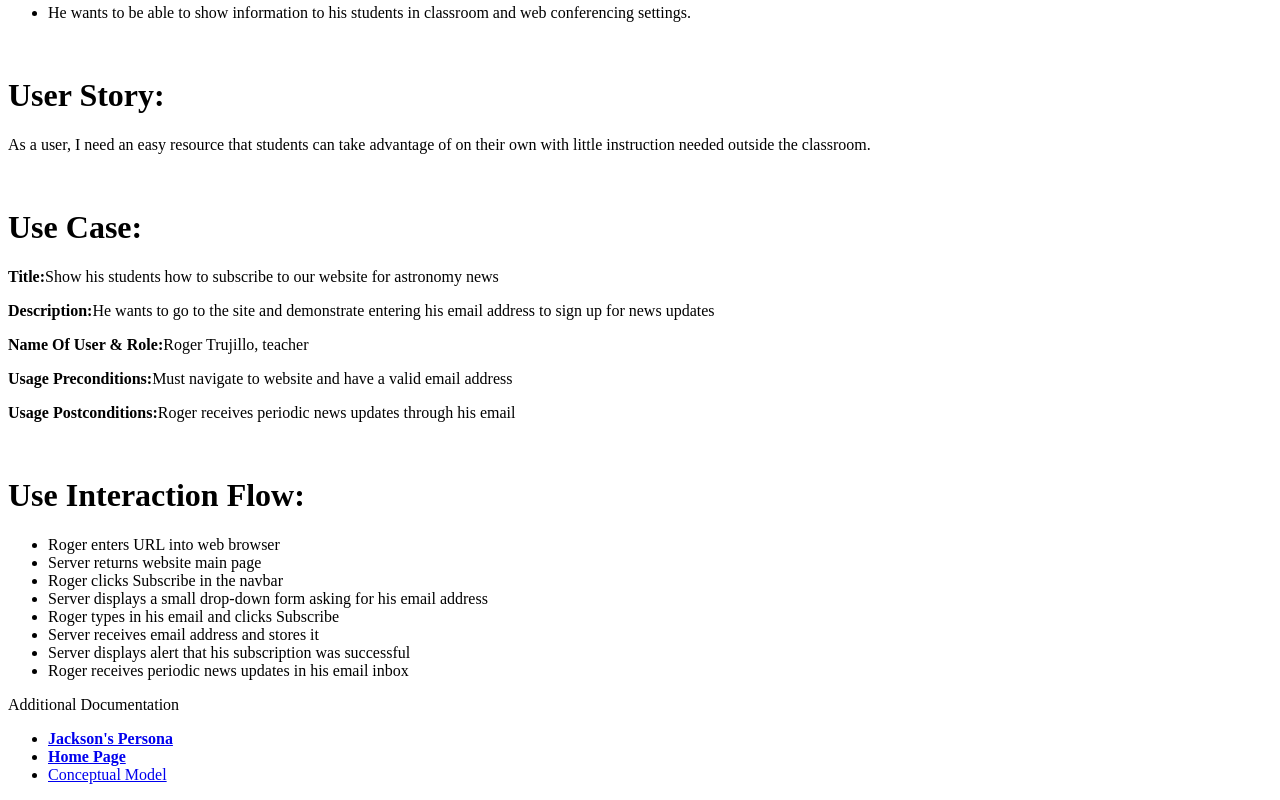
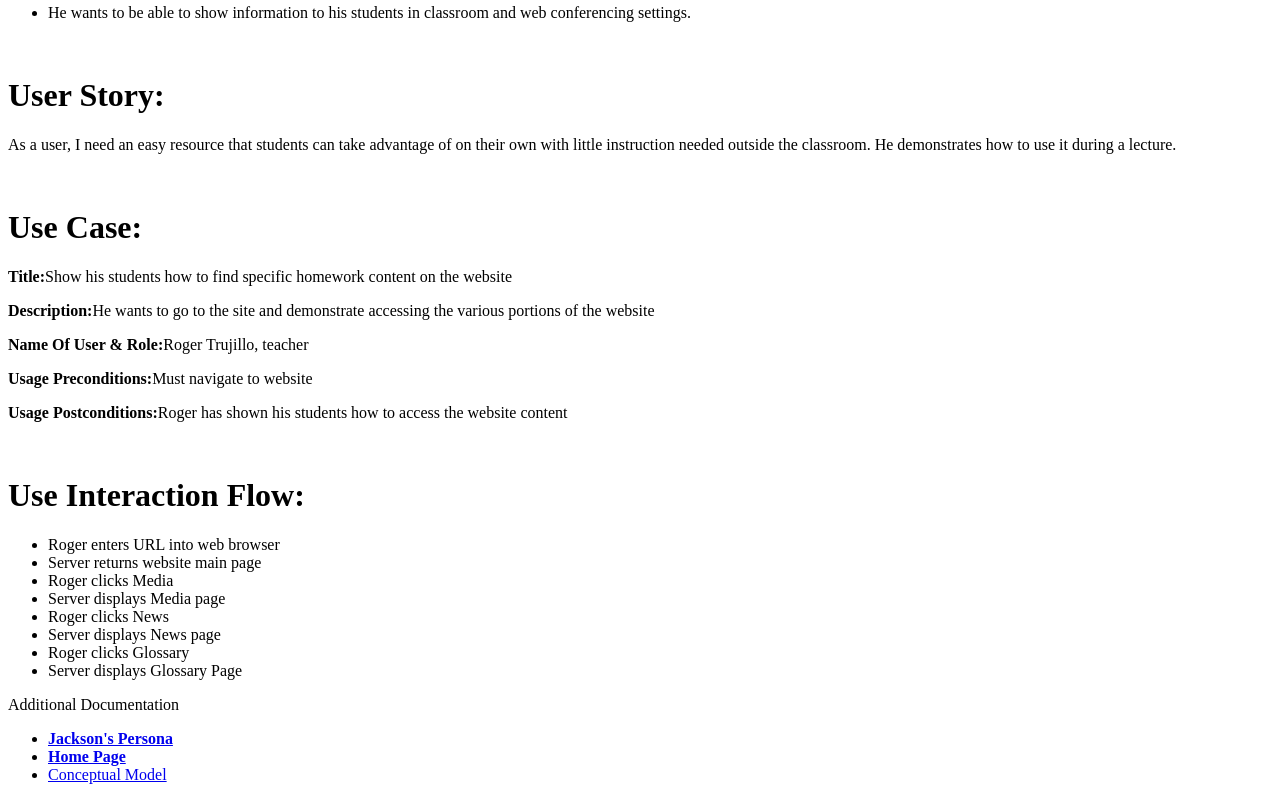
Before and after one commit to aregensberg/Astronomy, a plain HTML site: page epic/roger.html in a window 1280 px wide. Shown: the part 1060-1860 px from the top of the page. Drawn offline with Linux system fonts and the light colour scheme.

Commit message:
updated roger.html use case and interaction flow

```diff
--- a/epic/roger.html
+++ b/epic/roger.html
@@ -38,25 +38,25 @@
   </ul>
 <br>
 <h1><strong>User Story:</strong></h1>
-  <p>As a user, I need an easy resource that students can take advantage of on their own with little instruction needed outside the classroom.</p>
+  <p>As a user, I need an easy resource that students can take advantage of on their own with little instruction needed outside the classroom. He demonstrates how to use it during a lecture.</p>
 <br>
 <h1><strong>Use Case:</strong></h1>
-  <p><strong>Title:</strong>Show his students how to subscribe to our website for astronomy news</p>
-  <p><strong>Description:</strong>He wants to go to the site and demonstrate entering his email address to sign up for news updates</p>
+  <p><strong>Title:</strong>Show his students how to find specific homework content on the website</p>
+  <p><strong>Description:</strong>He wants to go to the site and demonstrate accessing the various portions of the website</p>
   <p><strong>Name Of User & Role:</strong>Roger Trujillo, teacher</p>
-  <p><strong>Usage Preconditions:</strong>Must navigate to website and have a valid email address</p>
-  <p><strong>Usage Postconditions:</strong>Roger receives periodic news updates through his email</p>
+  <p><strong>Usage Preconditions:</strong>Must navigate to website</p>
+  <p><strong>Usage Postconditions:</strong>Roger has shown his students how to access the website content</p>
 <br>
 <h1><strong>Use Interaction Flow:</strong></h1>
   <ul>
     <li>Roger enters URL into web browser</li>
     <li>Server returns website main page</li>
-    <li>Roger clicks Subscribe in the navbar</li>
-    <li>Server displays a small drop-down form asking for his email address</li>
-    <li>Roger types in his email and clicks Subscribe</li>
-    <li>Server receives email address and stores it</li>
-    <li>Server displays alert that his subscription was successful</li>
-    <li>Roger receives periodic news updates in his email inbox</li>
+    <li>Roger clicks Media</li>
+    <li>Server displays Media page</li>
+    <li>Roger clicks News</li>
+    <li>Server displays News page</li>
+    <li>Roger clicks Glossary</li>
+    <li>Server displays Glossary Page</li>
   </ul>
 
 
```
